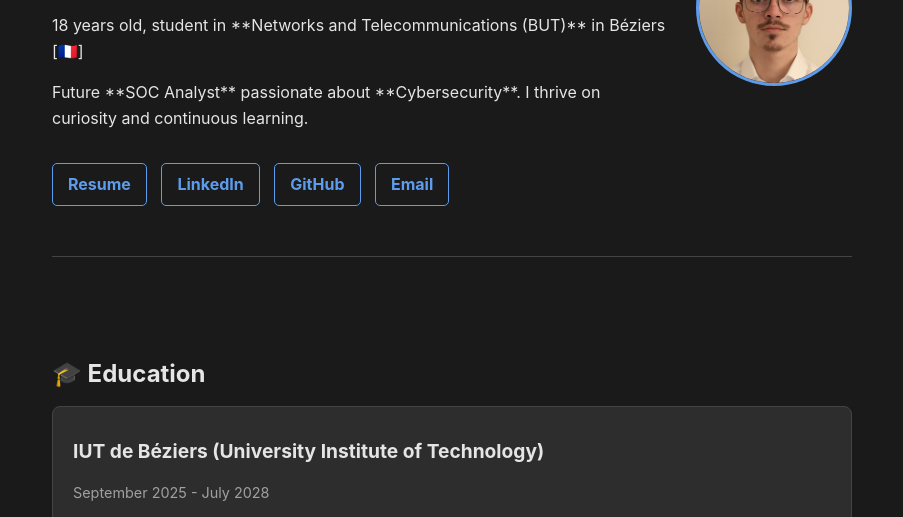
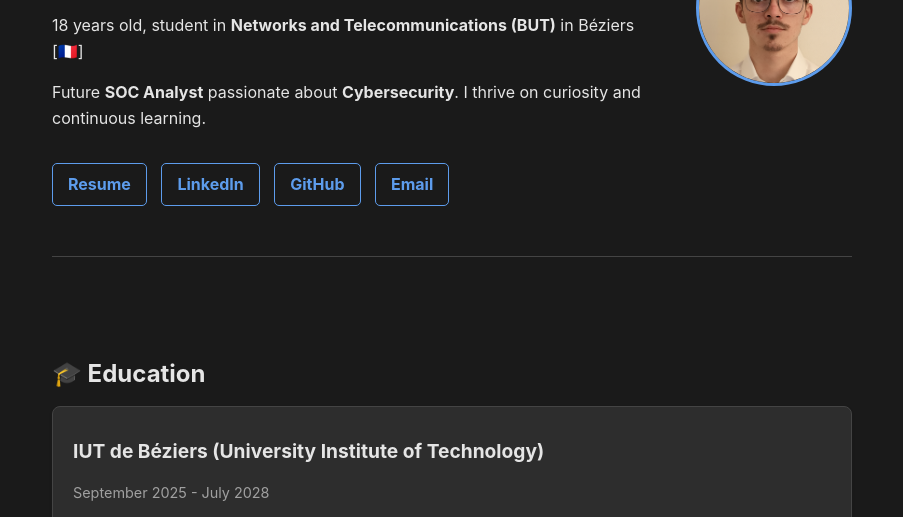
Before and after one commit to Night66fr/STANDEV, a plain HTML site: page index-en.html in a window 1280 px wide. Shown: the part 275-792 px from the top of the page, without its empty margins (188-1091 px from the left). Drawn offline with Linux system fonts and the light colour scheme.

Commit message:
Bug english fix + strong

```diff
--- a/index-en.html
+++ b/index-en.html
@@ -15,7 +15,7 @@
             <a href="#home">Home</a>
             <a href="#projects">Projects</a>
             <a href="#blog">Blog</a>
-            <a href="contact.html">Contact</a>
+            <a href="contact-en.html">Contact</a>
         </nav>
 
         <div class="header-controls">
@@ -31,8 +31,8 @@
             <div class="bio-content">
                 <div class="bio-text">
                     <h2>👋 Hi! I'm Stanyslas.</h2>
-                    <p>18 years old, student in **Networks and Telecommunications (BUT)** in Béziers [&#127467;&#127479;]</p>
-                    <p>Future **SOC Analyst** passionate about **Cybersecurity**. I thrive on curiosity and continuous learning.</p>
+                    <p>18 years old, student in <strong>Networks and Telecommunications (BUT)</strong> in Béziers [&#127467;&#127479;]</p>
+                    <p>Future <strong>SOC Analyst</strong> passionate about <strong>Cybersecurity</strong>. I thrive on curiosity and continuous learning.</p>
 
                     <div class="links">
                         <a href="image/CV_2025-12-07_Stanyslas_Lachaud.pdf" target="_blank">Resume</a>
```
